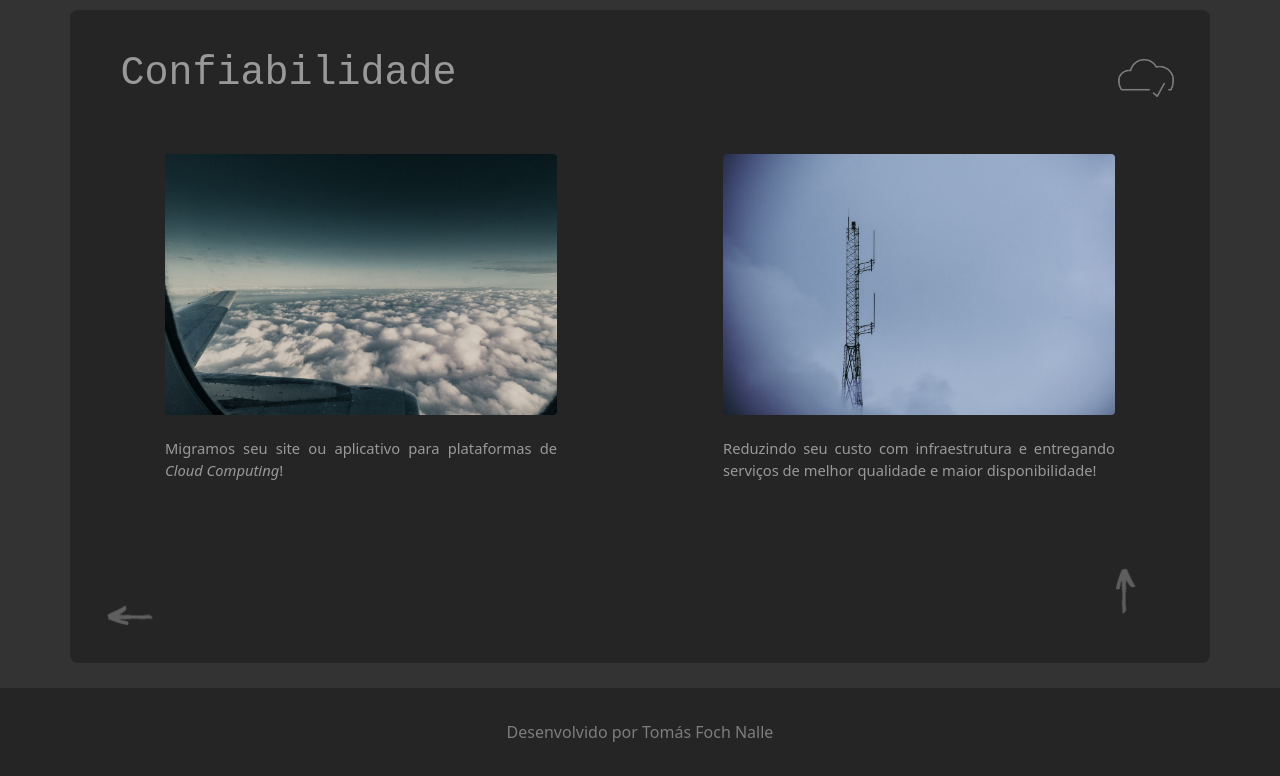
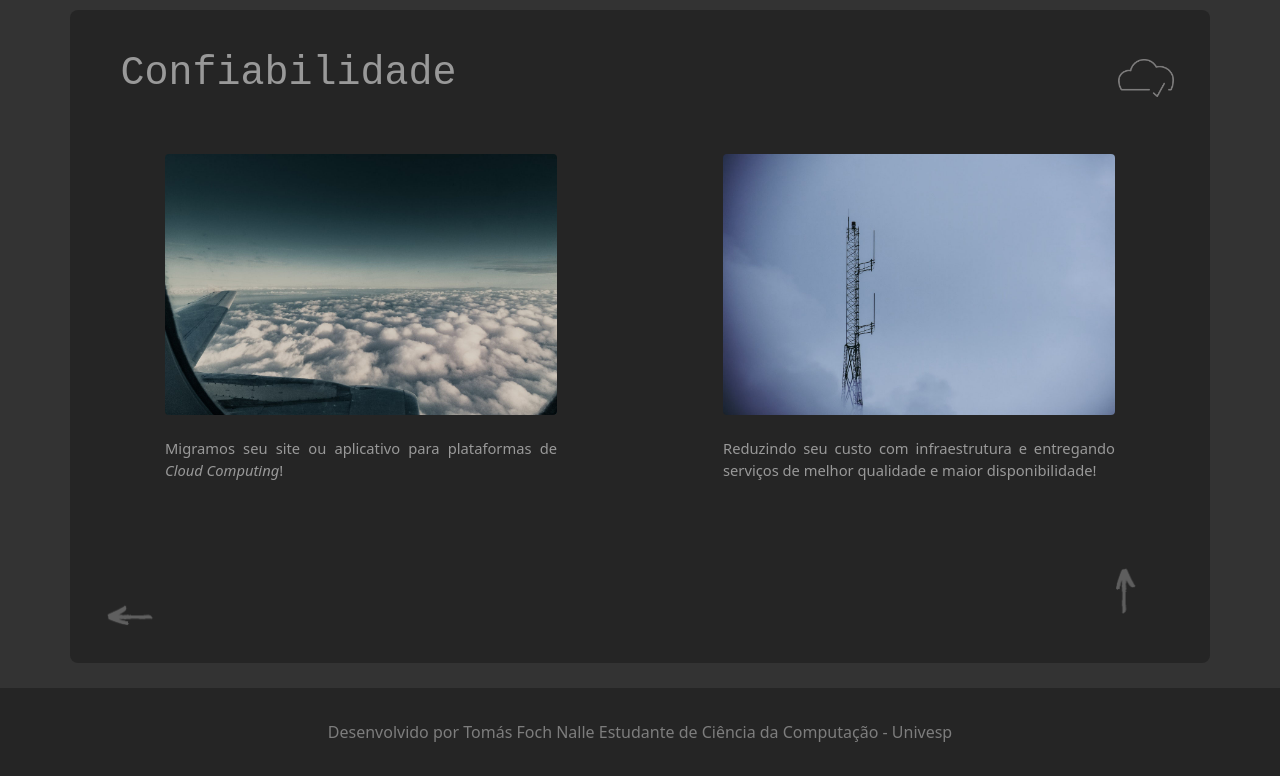
Before and after one commit to tomasfn87/DIO-curso-bootstrap, a plain HTML site: page index.html in a window 1280 px wide. Shown: the part 2128-2904 px from the top of the page. Drawn offline with nearby package versions, Linux system fonts and the light colour scheme.

Commit message:
1): adicionada informação sobre graduação em "<footer>". 2): adicionado comentário sobre as "<script>" entre "</footer>" e "</body>".

```diff
--- a/index.html
+++ b/index.html
@@ -212,9 +212,17 @@
   <footer class="container-fluid text-center bg-footer">
     <a href="mailto:tomas.nalle@alumni.usp.br">
       Desenvolvido por Tomás Foch Nalle
+      Estudante de Ciência da Computação -
+      <a href="" target="_blank">
+        Univesp
+      </a>
     </a>
   </footer>
 
+  <!--
+    Dependências do Bootstrap:
+      ("jquery~.js", "popper~.js", "bootstrap~.js")
+  é uma pilha () pois deve ser chamado nessa ordem -->
   <script src="js/jquery-3.6.0.min.js"></script>
   <script src="https://cdn.jsdelivr.net/npm/@popperjs/core@2.10.2/dist/umd/popper.min.js" integrity="sha384-7+zCNj/IqJ95wo16oMtfsKbZ9ccEh31eOz1HGyDuCQ6wgnyJNSYdrPa03rtR1zdB" crossorigin="anonymous"></script>
   <script src="bootstrap/js/bootstrap.min.js"></script>
```
